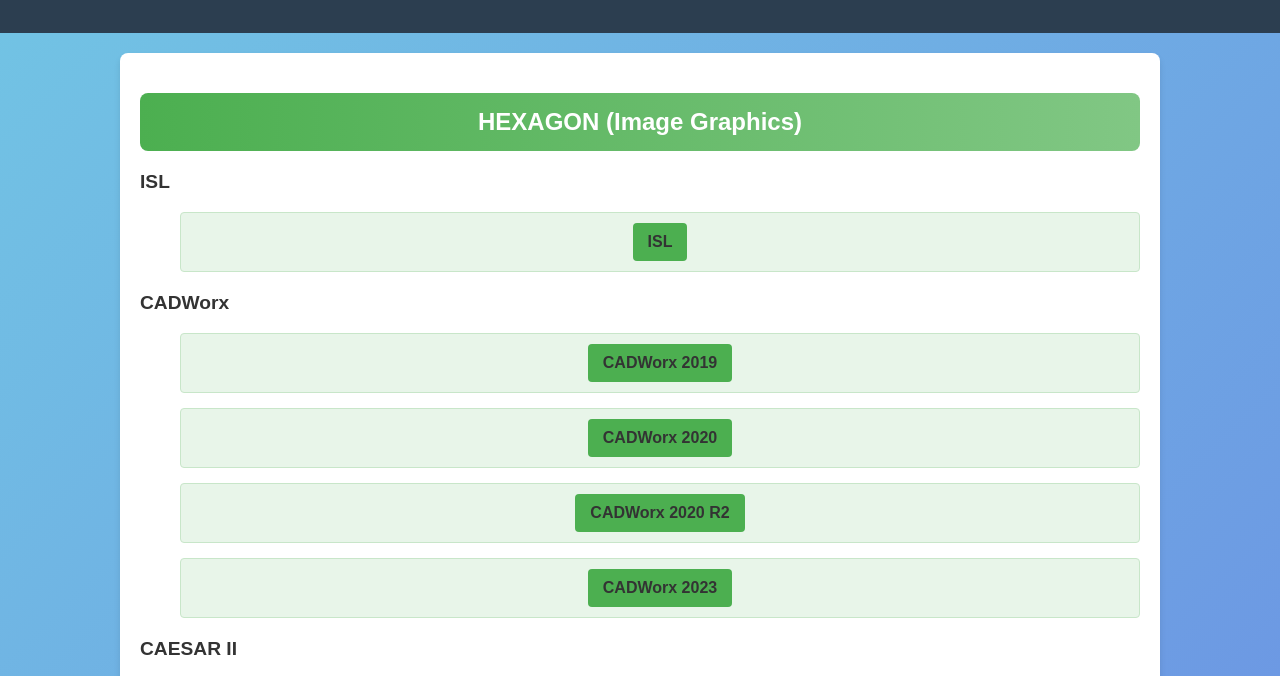
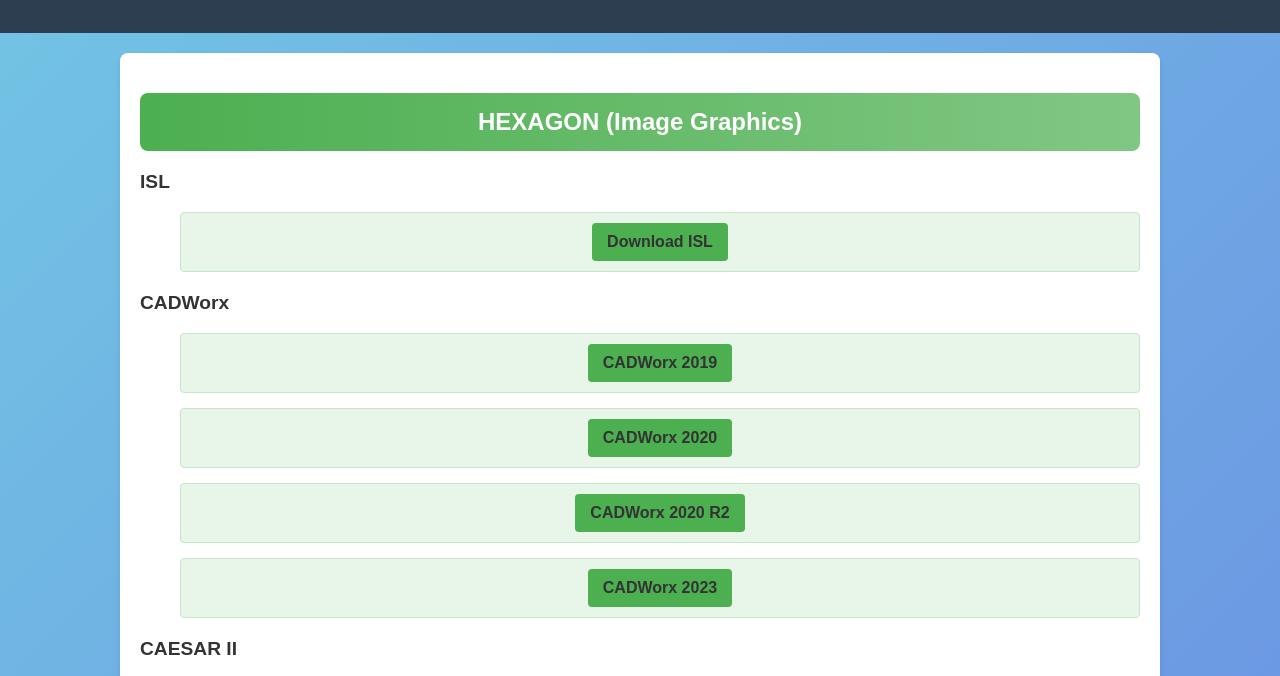
Before and after one commit to Kamleshkana/engineering-software-downloads, a plain HTML site: page index.html in a window 1280 px wide. Both pictures are taken after a click on the element "HEXAGON (Image Graphics)". Shown: the part 121-797 px from the top of the page. Drawn offline with Linux system fonts and the light colour scheme.

Commit message:
Update index.html

```diff
--- a/index.html
+++ b/index.html
@@ -152,7 +152,7 @@
             <div class="subcategory" id="hexagon">
                 <h3>ISL</h3>
                 <div class="software-list">
-                    <div class="software-item"><a href="#">ISL</a></div>
+                    <div class="software-item"><a href="https://drive.google.com/drive/folders/1OWxO2vibfs0cV4c1XvXU0EXdEXywZR8c?usp=sharing" target="_blank">Download ISL</a></div>
                 </div>
                 <h3>CADWorx</h3>
                 <div class="software-list">
```
